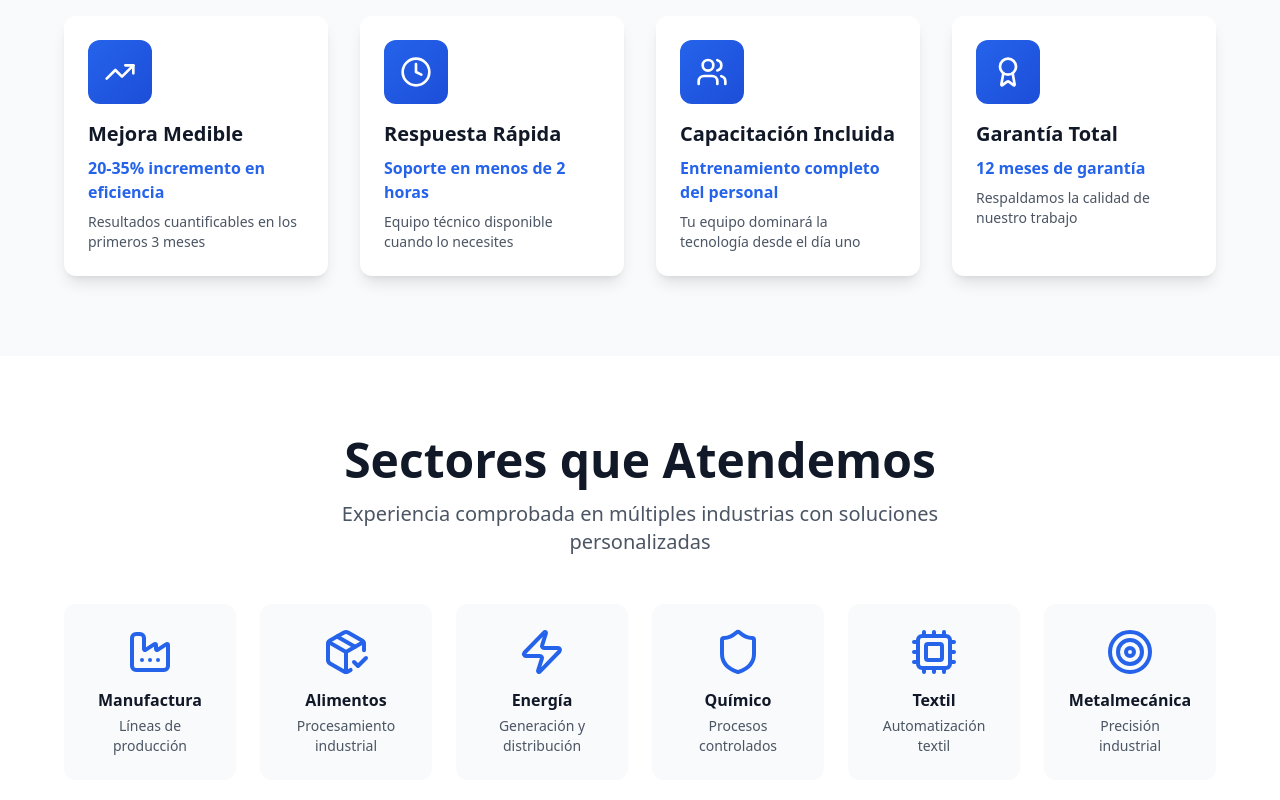
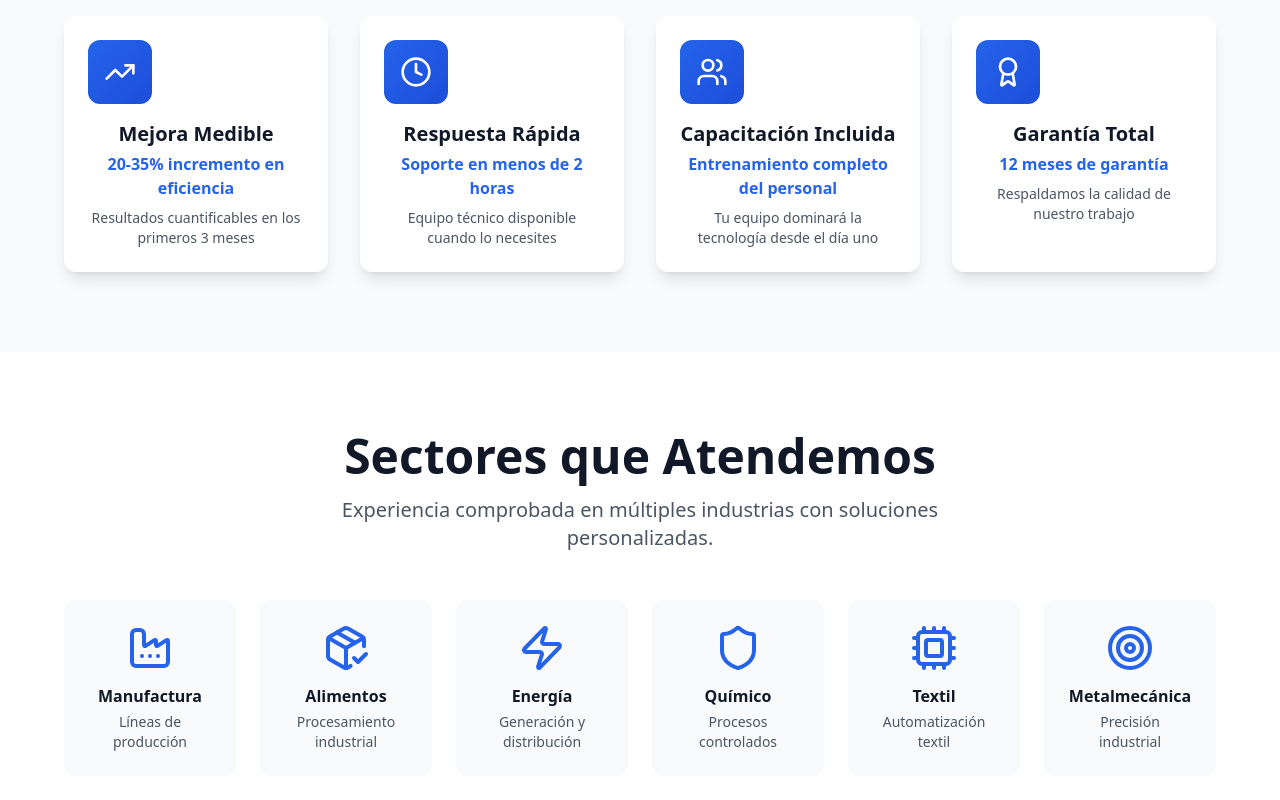
Before and after one commit to Strechtech/AGRONOIR_PROJECT, a React (Vite) app: page / in a window 1280 px wide. Shown: the part 1220-2020 px from the top of the page. Built offline with nearby package versions, Linux system fonts and the light colour scheme; no server answers.

Commit message:
updated: actualizacion del landing page

```diff
--- a/src/pages/Home.jsx
+++ b/src/pages/Home.jsx
@@ -1,6 +1,9 @@
-// VENTANA INCIAL- LANDING PAGE
+// ============================================
+// 📄 LANDING PAGE - CLEAN CODE VERSION
+// ============================================
 
 import React from 'react';
+import PropTypes from 'prop-types';
 import {
   ArrowRight,
   CheckCircle,
@@ -14,84 +17,123 @@ import {
   Shield,
   Cpu,
   Target,
-  Phone,
-  Mail,
-  MapPin
 } from 'lucide-react';
 
-// 🎯 HOOKS
+// 🎯 Hooks y componentes UI
 import { useContactForm } from '../hooks/LogicForms';
-
-// 🎨 UI COMPONENTS
 import { FormSection } from '../UI/Forms';
 
 // ============================================
-// CONSTANTS
+// 📊 CONSTANTES
 // ============================================
 
 const STATS = [
   { value: "15+", label: "Años de Experiencia" },
   { value: "200+", label: "Proyectos Completados" },
   { value: "98%", label: "Satisfacción del Cliente" },
-  { value: "24/7", label: "Soporte Técnico" }
+  { value: "24/7", label: "Soporte Técnico" },
 ];
 
-const GARANTIAS = [
+const GUARANTEES = [
   {
     icon: TrendingUp,
     title: "Mejora Medible",
     metric: "20-35% incremento en eficiencia",
-    description: "Resultados cuantificables en los primeros 3 meses"
+    description: "Resultados cuantificables en los primeros 3 meses",
   },
   {
     icon: Clock,
     title: "Respuesta Rápida",
     metric: "Soporte en menos de 2 horas",
-    description: "Equipo técnico disponible cuando lo necesites"
+    description: "Equipo técnico disponible cuando lo necesites",
   },
   {
     icon: Users,
     title: "Capacitación Incluida",
     metric: "Entrenamiento completo del personal",
-    description: "Tu equipo dominará la tecnología desde el día uno"
+    description: "Tu equipo dominará la tecnología desde el día uno",
   },
   {
     icon: Award,
     title: "Garantía Total",
     metric: "12 meses de garantía",
-    description: "Respaldamos la calidad de nuestro trabajo"
-  }
+    description: "Respaldamos la calidad de nuestro trabajo",
+  },
 ];
 
-const SECTORES = [
+const SECTORS = [
   { icon: Factory, name: "Manufactura", description: "Líneas de producción" },
   { icon: PackageCheck, name: "Alimentos", description: "Procesamiento industrial" },
   { icon: Zap, name: "Energía", description: "Generación y distribución" },
   { icon: Shield, name: "Químico", description: "Procesos controlados" },
   { icon: Cpu, name: "Textil", description: "Automatización textil" },
-  { icon: Target, name: "Metalmecánica", description: "Precisión industrial" }
+  { icon: Target, name: "Metalmecánica", description: "Precisión industrial" },
 ];
 
 // ============================================
-// SECTION COMPONENTS
+// 🧩 COMPONENTES ATÓMICOS
+// ============================================
+
+const StatCard = ({ value, label }) => (
+  <div className="text-center transform hover:scale-105 transition-transform">
+    <p className="text-4xl md:text-5xl font-bold text-blue-600 mb-2">{value}</p>
+    <p className="text-gray-600 font-medium">{label}</p>
+  </div>
+);
+
+StatCard.propTypes = {
+  value: PropTypes.string.isRequired,
+  label: PropTypes.string.isRequired,
+};
+
+const GuaranteeCard = ({ icon: Icon, title, metric, description }) => (
+  <div className="bg-white rounded-xl p-6 shadow-lg hover:shadow-xl transition-transform hover:-translate-y-1">
+    <div className="w-16 h-16 bg-gradient-to-br from-blue-600 to-blue-700 rounded-xl flex items-center justify-center mb-4">
+      <Icon className="w-8 h-8 text-white" />
+    </div>
+    <h3 className="text-xl font-bold text-gray-900 mb-1">{title}</h3>
+    <p className="text-blue-600 font-semibold mb-2">{metric}</p>
+    <p className="text-gray-600 text-sm">{description}</p>
+  </div>
+);
+
+GuaranteeCard.propTypes = {
+  icon: PropTypes.elementType.isRequired,
+  title: PropTypes.string.isRequired,
+  metric: PropTypes.string.isRequired,
+  description: PropTypes.string.isRequired,
+};
+
+const SectorCard = ({ icon: Icon, name, description }) => (
+  <div className="bg-slate-50 rounded-xl p-6 text-center hover:bg-blue-50 hover:shadow-lg transition-transform hover:-translate-y-1 group">
+    <Icon className="w-12 h-12 text-blue-600 mx-auto mb-3 group-hover:scale-110 transition-transform" />
+    <p className="font-semibold text-gray-900 mb-1">{name}</p>
+    <p className="text-sm text-gray-600">{description}</p>
+  </div>
+);
+
+SectorCard.propTypes = {
+  icon: PropTypes.elementType.isRequired,
+  name: PropTypes.string.isRequired,
+  description: PropTypes.string.isRequired,
+};
+
+// ============================================
+// 🧱 COMPONENTES DE SECCIÓN
 // ============================================
 
 const HeroSection = ({ onCTAClick }) => (
   <section className="relative bg-gradient-to-br from-slate-900 via-blue-900 to-slate-800 py-32 overflow-hidden">
-    <div className="absolute inset-0 opacity-10">
-      <div className="absolute inset-0 bg-[linear-gradient(rgba(255,255,255,.05)_1px,transparent_1px),linear-gradient(90deg,rgba(255,255,255,.05)_1px,transparent_1px)] bg-[size:50px_50px]" />
-    </div>
+    <div className="absolute inset-0 opacity-10 bg-[linear-gradient(rgba(255,255,255,.05)_1px,transparent_1px),linear-gradient(90deg,rgba(255,255,255,.05)_1px,transparent_1px)] bg-[size:50px_50px]" />
 
-    <div className="container mx-auto px-4 relative z-10">
-      <div className="max-w-4xl mx-auto text-center">
+    <div className="container mx-auto px-4 relative z-10 text-center">
       <div className="inline-flex items-center gap-2 bg-blue-500/20 backdrop-blur-sm px-6 py-3 rounded-full border border-blue-400/30 mb-8">
         <Factory className="w-5 h-5 text-blue-300" />
         <span className="text-blue-100 font-medium">Control Industrial de Precisión</span>
       </div>
 
       <h1 className="text-5xl md:text-7xl font-bold text-white mb-6 leading-tight">
-          Innovación que
-          <br />
+        Innovación que <br />
         <span className="bg-gradient-to-r from-blue-400 to-cyan-400 bg-clip-text text-transparent">
           Transforma Industrias
         </span>
@@ -105,108 +147,58 @@ const HeroSection = ({ onCTAClick }) => (
       <div className="flex flex-col sm:flex-row gap-4 justify-center">
         <button
           onClick={onCTAClick}
-            className="bg-blue-600 text-white px-8 py-4 rounded-lg font-semibold hover:bg-blue-700 transition-all duration-300 transform hover:scale-105 flex items-center justify-center gap-2 shadow-lg hover:shadow-xl"
+          className="bg-blue-600 text-white px-8 py-4 rounded-lg font-semibold hover:bg-blue-700 transition-transform hover:scale-105 flex items-center justify-center gap-2 shadow-lg"
         >
-            Consultoría Gratuita
-            <ArrowRight className="w-5 h-5" />
+          Consultoría Gratuita <ArrowRight className="w-5 h-5" />
         </button>
-          <button className="bg-white/10 backdrop-blur-sm text-white px-8 py-4 rounded-lg font-semibold hover:bg-white/20 transition-all duration-300 border border-white/30">
+        <button className="bg-white/10 backdrop-blur-sm text-white px-8 py-4 rounded-lg font-semibold hover:bg-white/20 transition-all border border-white/30">
           Ver Proyectos
         </button>
-        </div>
       </div>
     </div>
   </section>
 );
 
-const StatCard = ({ value, label }) => (
-  <div className="text-center transform hover:scale-105 transition-transform">
-    <div className="text-4xl md:text-5xl font-bold text-blue-600 mb-2">
-      {value}
-    </div>
-    <div className="text-gray-600 font-medium">
-      {label}
-    </div>
-  </div>
-);
+HeroSection.propTypes = { onCTAClick: PropTypes.func.isRequired };
 
 const StatsSection = () => (
   <section className="py-20 bg-white">
-    <div className="container mx-auto px-4">
-      <div className="grid grid-cols-2 md:grid-cols-4 gap-8">
-        {STATS.map((stat, i) => (
-          <StatCard key={i} {...stat} />
+    <div className="container mx-auto px-4 grid grid-cols-2 md:grid-cols-4 gap-8">
+      {STATS.map((stat) => (
+        <StatCard key={stat.label} {...stat} />
+      ))}
+    </div>
+  </section>
+);
+
+const GuaranteesSection = () => (
+  <section className="py-20 bg-slate-50">
+    <div className="container mx-auto px-4 text-center">
+      <h2 className="text-4xl md:text-5xl font-bold text-gray-900 mb-4">¿Por qué elegirnos?</h2>
+      <p className="text-xl text-gray-600 max-w-2xl mx-auto mb-12">
+        Resultados garantizados respaldados por años de experiencia y cientos de clientes satisfechos.
+      </p>
+
+      <div className="grid md:grid-cols-2 lg:grid-cols-4 gap-8 max-w-6xl mx-auto">
+        {GUARANTEES.map((item) => (
+          <GuaranteeCard key={item.title} {...item} />
         ))}
       </div>
     </div>
   </section>
 );
 
-const GarantiaCard = ({ icon: Icon, title, metric, description }) => (
-  <div className="bg-white rounded-xl p-6 shadow-lg hover:shadow-xl transition-all transform hover:-translate-y-1">
-    <div className="w-16 h-16 bg-gradient-to-br from-blue-600 to-blue-700 rounded-xl flex items-center justify-center mb-4">
-      <Icon className="w-8 h-8 text-white" />
-    </div>
-    <h3 className="text-xl font-bold text-gray-900 mb-2">
-      {title}
-    </h3>
-    <p className="text-blue-600 font-semibold mb-2">
-      {metric}
+const SectorsSection = () => (
+  <section className="py-20 bg-white">
+    <div className="container mx-auto px-4 text-center">
+      <h2 className="text-4xl md:text-5xl font-bold text-gray-900 mb-4">Sectores que Atendemos</h2>
+      <p className="text-xl text-gray-600 max-w-2xl mx-auto mb-12">
+        Experiencia comprobada en múltiples industrias con soluciones personalizadas.
       </p>
-    <p className="text-gray-600 text-sm">
-      {description}
-    </p>
-  </div>
-);
-
-const GarantiasSection = () => (
-  <section className="py-20 bg-slate-50">
-    <div className="container mx-auto px-4">
-      <div className="text-center mb-12">
-        <h2 className="text-4xl md:text-5xl font-bold text-gray-900 mb-4">
-          ¿Por qué elegirnos?
-        </h2>
-        <p className="text-xl text-gray-600 max-w-2xl mx-auto">
-          Resultados garantizados respaldados por años de experiencia y cientos de clientes satisfechos
-        </p>
-      </div>
-
-      <div className="grid md:grid-cols-2 lg:grid-cols-4 gap-8 max-w-6xl mx-auto">
-        {GARANTIAS.map((garantia, i) => (
-          <GarantiaCard key={i} {...garantia} />
-        ))}
-      </div>
-    </div>
-  </section>
-);
-
-const SectorCard = ({ icon: Icon, name, description }) => (
-  <div className="bg-slate-50 rounded-xl p-6 text-center hover:bg-blue-50 hover:shadow-lg transition-all transform hover:-translate-y-1 group">
-    <Icon className="w-12 h-12 text-blue-600 mx-auto mb-3 group-hover:scale-110 transition-transform" />
-    <div className="font-semibold text-gray-900 mb-1">
-      {name}
-    </div>
-    <div className="text-sm text-gray-600">
-      {description}
-    </div>
-  </div>
-);
-
-const SectoresSection = () => (
-  <section className="py-20 bg-white">
-    <div className="container mx-auto px-4">
-      <div className="text-center mb-12">
-        <h2 className="text-4xl md:text-5xl font-bold text-gray-900 mb-4">
-          Sectores que Atendemos
-        </h2>
-        <p className="text-xl text-gray-600 max-w-2xl mx-auto">
-          Experiencia comprobada en múltiples industrias con soluciones personalizadas
-        </p>
-      </div>
 
       <div className="grid grid-cols-2 md:grid-cols-3 lg:grid-cols-6 gap-6 max-w-6xl mx-auto">
-        {SECTORES.map((sector, i) => (
-          <SectorCard key={i} {...sector} />
+        {SECTORS.map((sector) => (
+          <SectorCard key={sector.name} {...sector} />
         ))}
       </div>
     </div>
@@ -214,53 +206,48 @@ const SectoresSection = () => (
 );
 
 const CTASection = ({ onCTAClick }) => (
-  <section className="py-20 bg-gradient-to-br from-blue-600 to-cyan-600">
-    <div className="container mx-auto px-4 text-center">
+  <section className="py-20 bg-gradient-to-br from-blue-600 to-cyan-600 text-center">
     <h2 className="text-4xl md:text-5xl font-bold text-white mb-6">
       ¿Listo para transformar tu operación?
     </h2>
     <p className="text-xl text-blue-100 mb-8 max-w-2xl mx-auto">
-        Únete a más de 200 empresas que ya optimizaron sus procesos con nosotros
+      Únete a más de 200 empresas que ya optimizaron sus procesos con nosotros.
     </p>
     <button
       onClick={onCTAClick}
-        className="bg-white text-blue-600 px-8 py-4 rounded-lg font-semibold hover:bg-blue-50 transition-all transform hover:scale-105 inline-flex items-center gap-2 shadow-lg hover:shadow-xl"
+      className="bg-white text-blue-600 px-8 py-4 rounded-lg font-semibold hover:bg-blue-50 transition-transform hover:scale-105 inline-flex items-center gap-2 shadow-lg"
     >
-        Comenzar Ahora
-        <ArrowRight className="w-5 h-5" />
+      Comenzar Ahora <ArrowRight className="w-5 h-5" />
     </button>
-    </div>
   </section>
 );
 
+CTASection.propTypes = { onCTAClick: PropTypes.func.isRequired };
+
 // ============================================
-// MAIN COMPONENT
+// 🏠 MAIN COMPONENT
 // ============================================
 
 export default function Home() {
-  // 🎯 Custom Hook con toda la lógica del formulario
   const {
     formData,
     errors,
     isSubmitting,
     submitStatus,
     handleChange,
-    handleSubmit
+    handleSubmit,
   } = useContactForm();
 
-  // 📍 Función para scroll al formulario
   const scrollToContact = () => {
-    document.getElementById('contacto')?.scrollIntoView({
-      behavior: 'smooth'
-    });
+    document.getElementById('contacto')?.scrollIntoView({ behavior: 'smooth' });
   };
 
   return (
-    <div className="min-h-screen bg-white">
+    <main className="min-h-screen bg-white">
       <HeroSection onCTAClick={scrollToContact} />
       <StatsSection />
-      <GarantiasSection />
-      <SectoresSection />
+      <GuaranteesSection />
+      <SectorsSection />
       <FormSection
         formData={formData}
         onChange={handleChange}
@@ -270,6 +257,6 @@ export default function Home() {
         submitStatus={submitStatus}
       />
       <CTASection onCTAClick={scrollToContact} />
-    </div>
+    </main>
   );
 }
```
Lines whose indentation alone changed are shown as unchanged.
